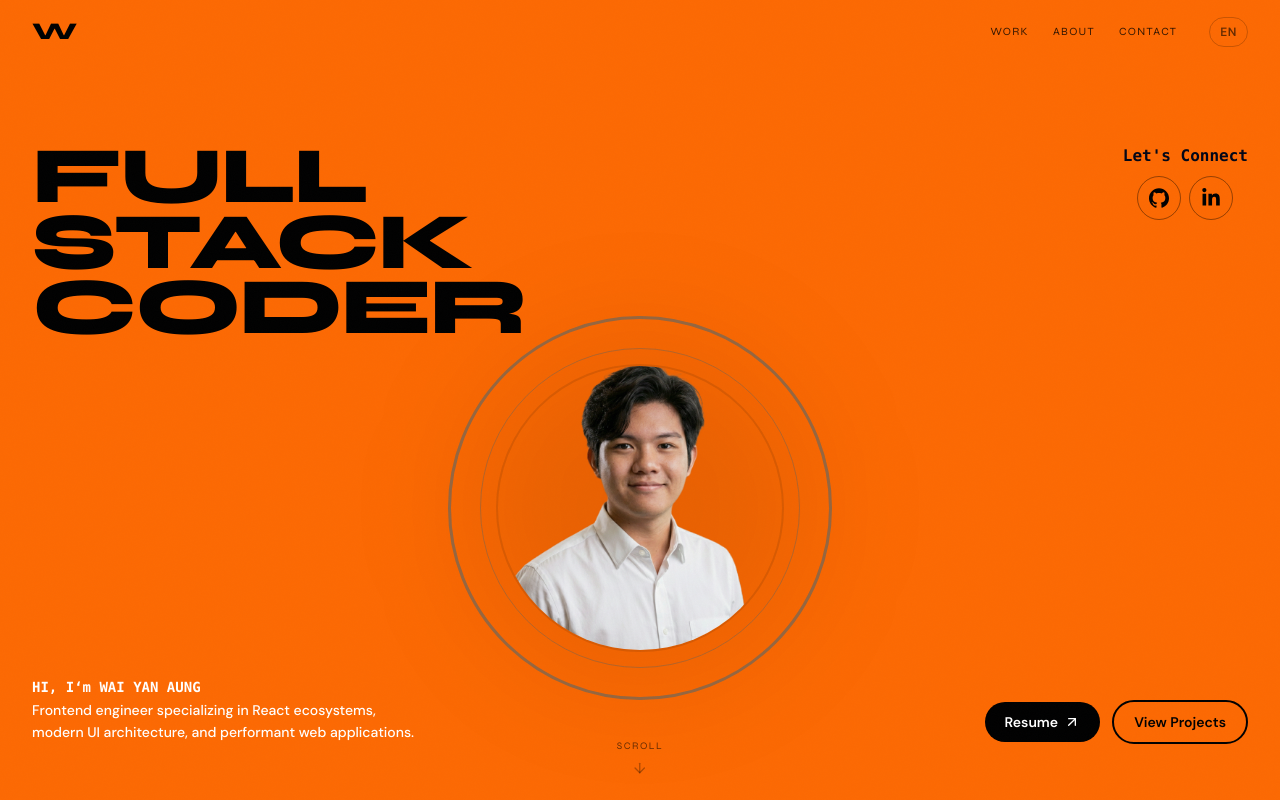
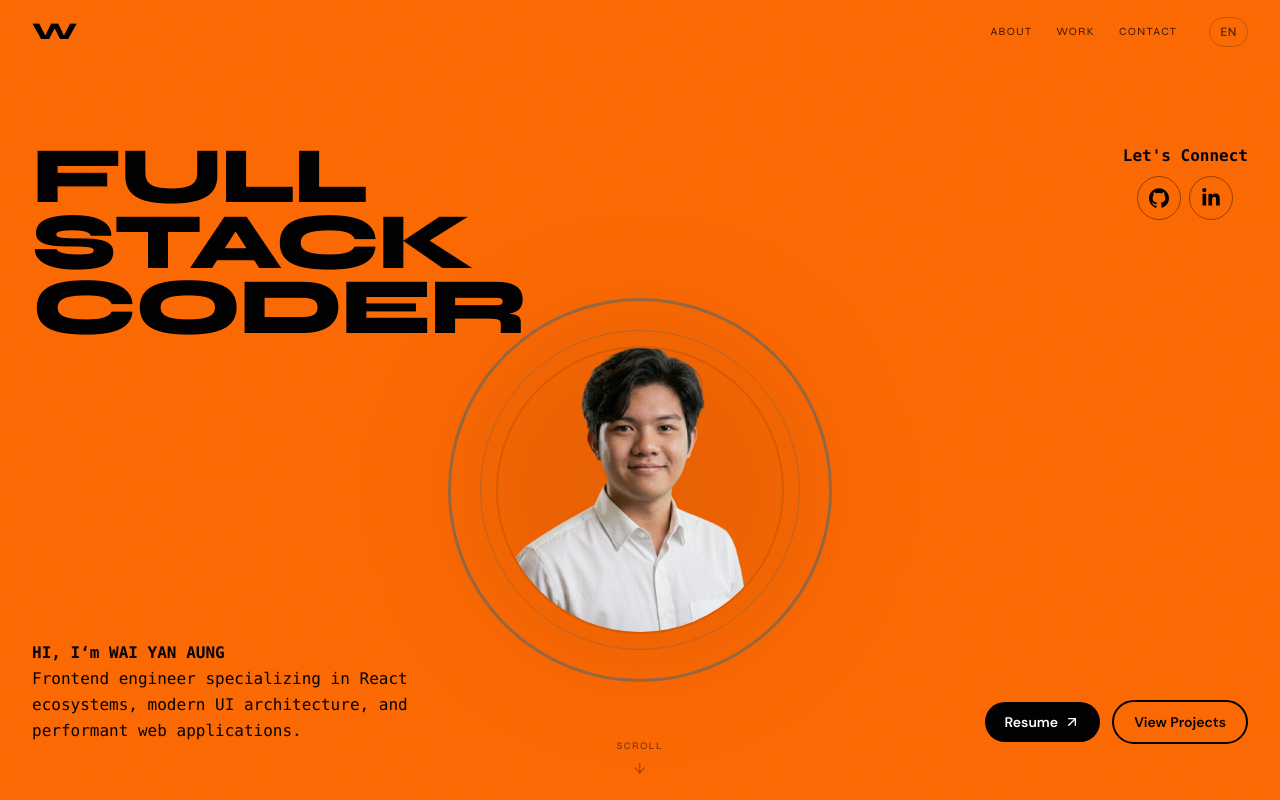
Before and after one commit to Matt-2004/Portfolio, a Next.js app: page / in a window 1280 px wide. Shown: the top 800 px of the page. Built offline with nearby package versions, Linux system fonts and the light colour scheme.

Commit message:
chore: change introduction text color to black and arrange navigation tabs orderly

```diff
--- a/src/components/Hero.tsx
+++ b/src/components/Hero.tsx
@@ -102,7 +102,7 @@ export default function Hero() {
         <div className="flex items-end justify-between pb-10 md:pb-14">
           {/* Intro text */}
           <motion.h3
-            className="max-w-sm text-sm md:text-base leading-relaxed font-medium text-black/70"
+            className="max-w-sm font-mono leading-relaxed font-medium text-black"
             initial={{ opacity: 0, y: 12 }}
             animate={{ opacity: 1, y: 0 }}
             transition={{ duration: 0.6, delay: 0.7 }}
--- a/src/components/ui/Navbar.tsx
+++ b/src/components/ui/Navbar.tsx
@@ -4,7 +4,7 @@ import { motion } from "framer-motion";
 import { useLanguage } from "../../lib/LanguageContext";
 import LangToggle from "./LangToggle";
 
-const sections = ["work", "about", "contact"] as const;
+const sections = ["about", "work", "contact"] as const;
 
 const Navbar = () => {
   const { t } = useLanguage();
@@ -48,7 +48,9 @@ const Navbar = () => {
         background: scrolled ? "rgba(255,255,255,0.92)" : "transparent",
         backdropFilter: scrolled ? "blur(12px)" : "none",
         WebkitBackdropFilter: scrolled ? "blur(12px)" : "none",
-        borderBottom: scrolled ? "1px solid rgba(0,0,0,0.06)" : "1px solid transparent",
+        borderBottom: scrolled
+          ? "1px solid rgba(0,0,0,0.06)"
+          : "1px solid transparent",
       }}
       initial={{ y: -80 }}
       animate={{ y: 0 }}
@@ -94,8 +96,14 @@ const Navbar = () => {
       </nav>
 
       {/* Mobile bottom nav */}
-      <div className="md:hidden fixed bottom-0 left-0 right-0 z-[1000] safe-area-bottom"
-        style={{ background: "rgba(255,255,255,0.95)", backdropFilter: "blur(20px)", borderTop: "1px solid rgba(0,0,0,0.08)" }}>
+      <div
+        className="md:hidden fixed bottom-0 left-0 right-0 z-[1000] safe-area-bottom"
+        style={{
+          background: "rgba(255,255,255,0.95)",
+          backdropFilter: "blur(20px)",
+          borderTop: "1px solid rgba(0,0,0,0.08)",
+        }}
+      >
         <div className="flex justify-around py-2.5">
           {sections.map((id) => (
             <button
```
